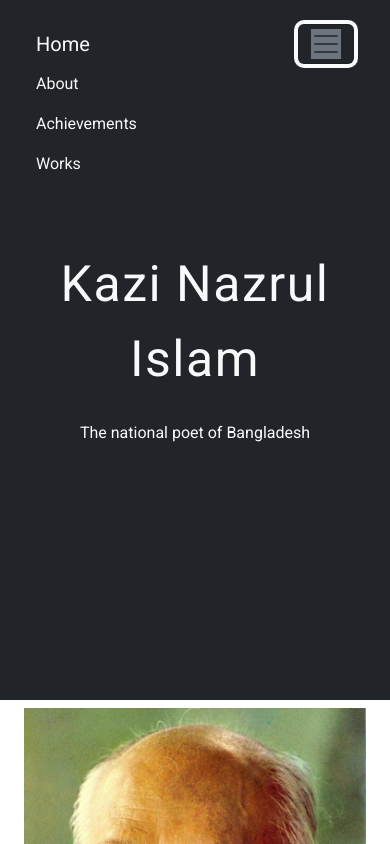
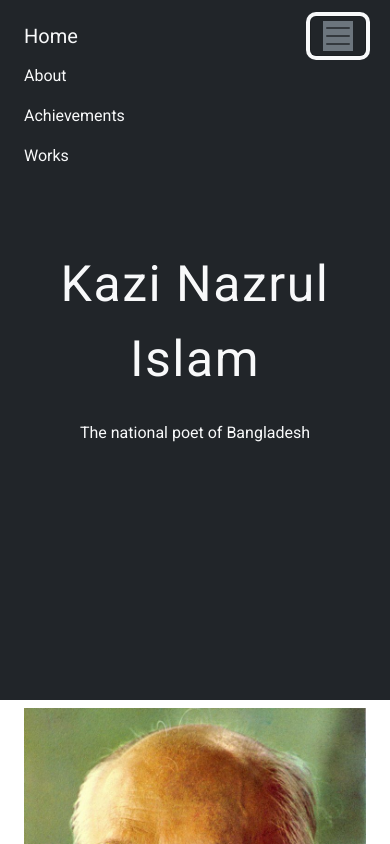
Before and after one commit to issei416/TASK-DAY12-ONE, a plain HTML site: page index.html in a window 390 px wide. Both pictures are taken after a click on the button "Toggle navigation". Shown: the top 844 px of the page. Drawn offline with nearby package versions, Linux system fonts and the light colour scheme.

Commit message:
nav corection in small devices

```diff
--- a/index.html
+++ b/index.html
@@ -17,9 +17,9 @@
 
 <body class="bg-dark custom-font ">
     <div class="container head_container col-lg-10" id="nav">
-        <nav class="navbar navbar-expand-sm bg-dark fixed-top pb-4 px-4 px-sm-0" style="height: 80px;">
-            <div class="container container-sm-fluid col-sm-10 mt-3 mt-lg-4 bg-dark">
-                <a class="navbar-brand text-light" href="#nav">Home</a>
+        <nav class="navbar navbar-expand-sm bg-dark fixed-top pb-sm-4 px-sm-4 p-0" style="height: 80px;">
+            <div class="container-sm container-fluid col-sm-10 mt-3 mt-lg-4 px-sm-0 px-4 bg-dark">
+                <a class="navbar-brand text-light anchor" href="#nav">Home</a>
                 <button class="navbar-toggler text-light" type="button" data-bs-toggle="collapse"
                     data-bs-target="#navbarNav" aria-controls="navbarNav" aria-expanded="false"
                     aria-label="Toggle navigation">
@@ -28,13 +28,13 @@
                 <div class="collapse navbar-collapse" id="navbarNav">
                     <ul class="navbar-nav">
                         <li class="nav-item">
-                            <a class="nav-link active text-light" aria-current="page" href="#About">About</a>
+                            <a class="nav-link active text-light anchor" aria-current="page" href="#About">About</a>
                         </li>
                         <li class="nav-item">
-                            <a class="nav-link text-light" href="#Awards">Achievements</a>
+                            <a class="nav-link text-light anchor" href="#Awards">Achievements</a>
                         </li>
                         <li class="nav-item">
-                            <a class="nav-link text-light" href="#Works">Works</a>
+                            <a class="nav-link text-light anchor" href="#Works">Works</a>
                         </li>
                     </ul>
                 </div>
--- a/styles/style.css
+++ b/styles/style.css
@@ -27,9 +27,14 @@
     font-family:'rubik';
 }
 
+.anchor:hover {
+    scale:1.05;
+}
+
 .border-right {
     border:none;
 }
+
 @media (min-width: 768px) {
     .border-right {
         border-right: 1px solid rgb(207, 203, 203);
```
